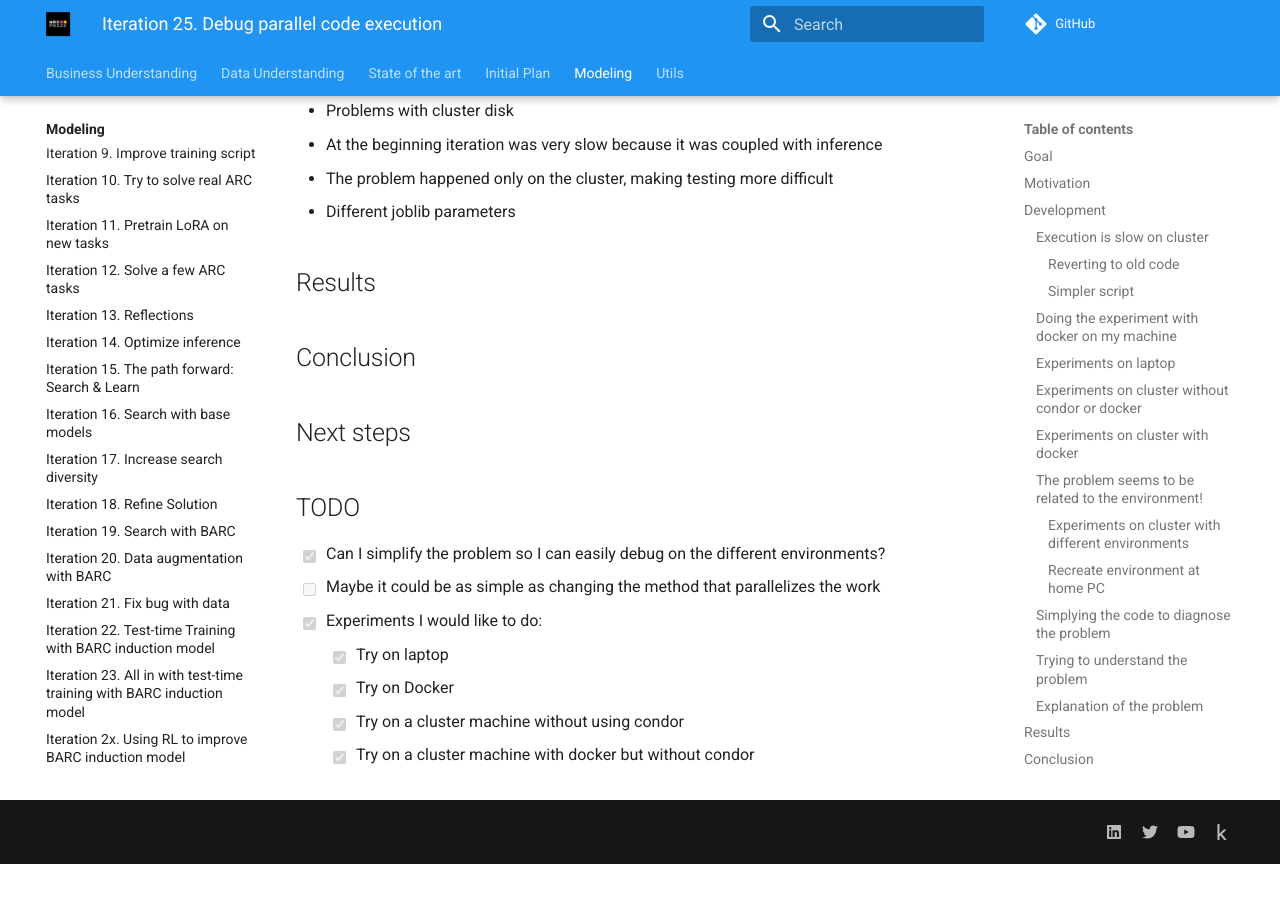
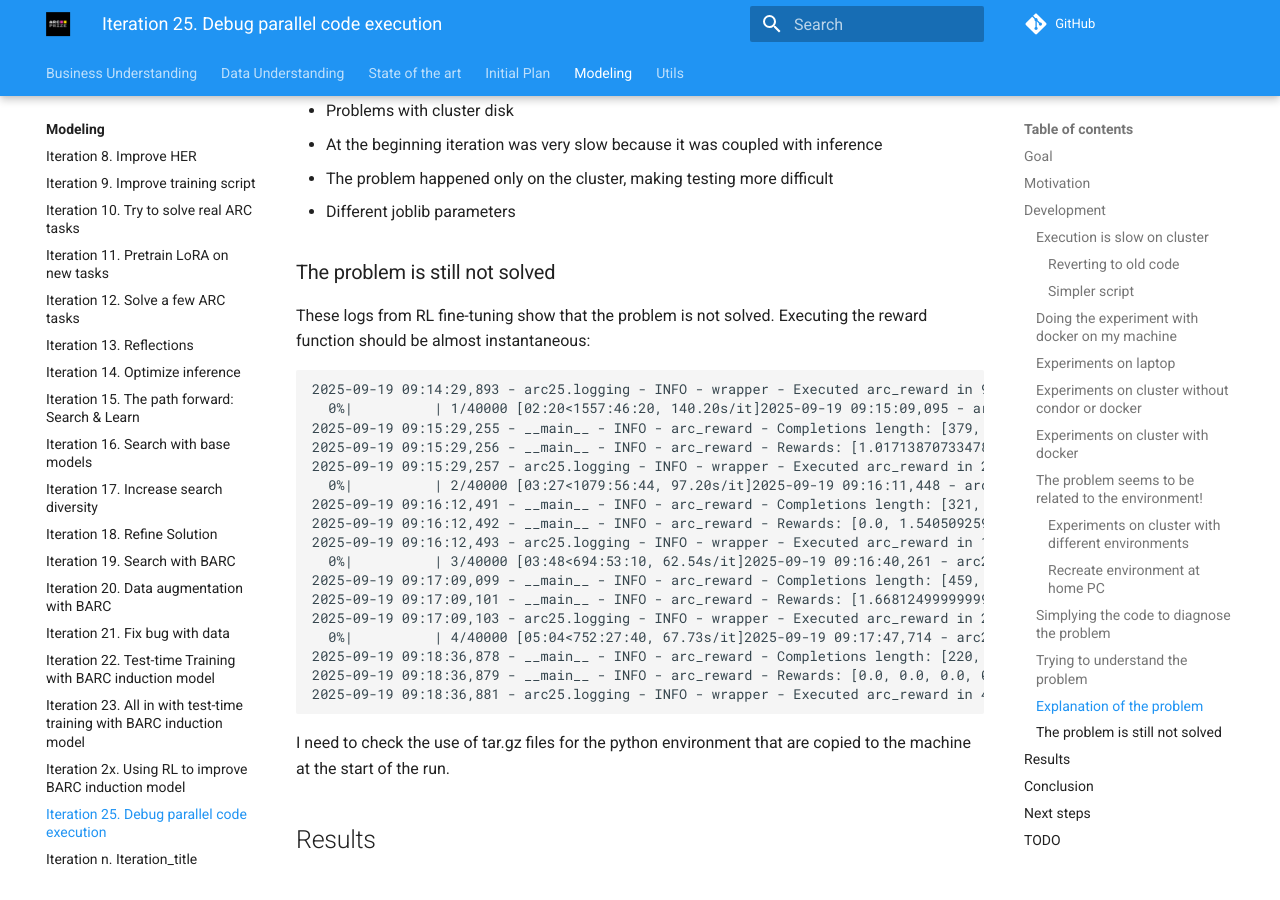
Before and after one commit to ironbar/arc25, an MkDocs documentation site: the page built from docs/modeling/Iteration_25_debug_parallel_code_execution.md, in a window 1280 px wide and 900 px high, scrolled down 11975 px. Built offline with MkDocs 1.6.1 and Material for MkDocs 9.7.7, drawn with Linux system fonts in a browser that asks for light colours; comment, search, counter and statistics services are not loaded; before the commit the page ends 12839 px from its top, so only the background shows below that.

Commit message:
updated todos

````diff
--- a/docs/modeling/Iteration_25_debug_parallel_code_execution.md
+++ b/docs/modeling/Iteration_25_debug_parallel_code_execution.md
@@ -588,6 +588,34 @@
 - The problem happened only on the cluster, making testing more difficult
 - Different joblib parameters
 
+### The problem is still not solved
+
+These logs from RL fine-tuning show that the problem is not solved. Executing the reward function
+should be almost instantaneous:
+
+```
+2025-09-19 09:14:29,893 - arc25.logging - INFO - wrapper - Executed arc_reward in 98.5315 seconds
+  0%|          | 1/40000 [02:20<1557:46:20, 140.20s/it]2025-09-19 09:15:09,095 - arc25.logging - INFO - wrapper - Executing arc_reward...
+2025-09-19 09:15:29,255 - __main__ - INFO - arc_reward - Completions length: [379, 268, 290, 261, 258, 426, 529, 230, 321, 411, 315, 416, 369, 215, 222, 293, 269, 407, 430, 274, 603, 277, 303, 269, 329, 425, 528, 460, 287, 347, 383, 430]
+2025-09-19 09:15:29,256 - __main__ - INFO - arc_reward - Rewards: [1.0171387073347857, 0.0, 0.0, 0.0, 0.0, 0.0, 0.0, 0.0, 0.0, 0.0, 0.0, 1.194082455235095, 0.0, 0.0, 0.0, 0.0, 0.0, 0.0, 0.0, 0.0, 1.3031590413943355, 0.0, 0.0, 0.0, 0.0, 0.0, 0.0, 0.0, 0.0, 0.0, 0.0, 0.0]
+2025-09-19 09:15:29,257 - arc25.logging - INFO - wrapper - Executed arc_reward in 20.1615 seconds
+  0%|          | 2/40000 [03:27<1079:56:44, 97.20s/it]2025-09-19 09:16:11,448 - arc25.logging - INFO - wrapper - Executing arc_reward...
+2025-09-19 09:16:12,491 - __main__ - INFO - arc_reward - Completions length: [321, 317, 292, 372, 312, 309, 265, 290, 310, 363, 289, 324, 333, 248, 359, 223, 334, 393, 305, 307, 356, 451, 288, 308, 350, 284, 363, 318, 318, 269, 401, 313]
+2025-09-19 09:16:12,492 - __main__ - INFO - arc_reward - Rewards: [0.0, 1.540509259259259, 1.2694444444444444, 1.5388888888888888, 0.0, 10.0, 1.25, 1.25, 1.2694444444444444, 1.5447089947089947, 1.5849074074074072, 1.3285069444444444, 0.0, 1.413287037037037, 0.0, 4.4944444444444445, 1.6450396825396827, 1.2327548912075497, 1.4410404410404412, 0.0, 1.413287037037037, 0.0, 0.0, 1.8173611111111114, 1.381875, 0.0, 1.5, 1.4372685185185186, 1.0869675925925926, 1.1830555555555555, 1.5, 1.8173611111111114]
+2025-09-19 09:16:12,493 - arc25.logging - INFO - wrapper - Executed arc_reward in 1.0444 seconds
+  0%|          | 3/40000 [03:48<694:53:10, 62.54s/it]2025-09-19 09:16:40,261 - arc25.logging - INFO - wrapper - Executing arc_reward...
+2025-09-19 09:17:09,099 - __main__ - INFO - arc_reward - Completions length: [459, 472, 536, 394, 502, 450, 371, 762, 368, 380, 525, 482, 339, 439, 379, 353, 415, 528, 317, 469, 541, 425, 326, 488, 424, 447, 421, 443, 391, 419, 422, 482]
+2025-09-19 09:17:09,101 - __main__ - INFO - arc_reward - Rewards: [1.6681249999999999, 0.0, 0.0, 1.65875, 0.0, 0.0, 0.0, 0.0, 0.0, 1.9325, 0.0, 0.0, 1.92, 0.0, 0.0, 1.758125, 1.7893750000000002, 0.0, 1.9325, 0.0, 1.788125, 0.0, 1.930625, 0.0, 0.0, 1.67625, 0.0, 0.0, 0.0, 1.87625, 0.0, 0.0]
+2025-09-19 09:17:09,103 - arc25.logging - INFO - wrapper - Executed arc_reward in 28.8413 seconds
+  0%|          | 4/40000 [05:04<752:27:40, 67.73s/it]2025-09-19 09:17:47,714 - arc25.logging - INFO - wrapper - Executing arc_reward...
+2025-09-19 09:18:36,878 - __main__ - INFO - arc_reward - Completions length: [220, 353, 217, 287, 244, 333, 245, 221, 229, 227, 283, 226, 221, 220, 222, 260, 222, 196, 237, 311, 230, 231, 259, 325, 409, 210, 257, 268, 397, 224, 304, 278]
+2025-09-19 09:18:36,879 - __main__ - INFO - arc_reward - Rewards: [0.0, 0.0, 0.0, 0.0, 0.0, 1.79, 0.0, 0.0, 0.0, 0.0, 0.0, 0.0, 0.0, 0.0, 0.0, 0.0, 0.0, 0.0, 0.0, 1.79, 0.0, 0.0, 0.0, 0.0, 0.0, 0.0, 0.0, 0.0, 0.0, 0.0, 1.79, 0.0]
+2025-09-19 09:18:36,881 - arc25.logging - INFO - wrapper - Executed arc_reward in 49.1656 seconds
+```
+
+I need to check the use of tar.gz files for the python environment that are copied to the machine
+at the start of the run.
+
 ## Results
 
 ## Conclusion
````
